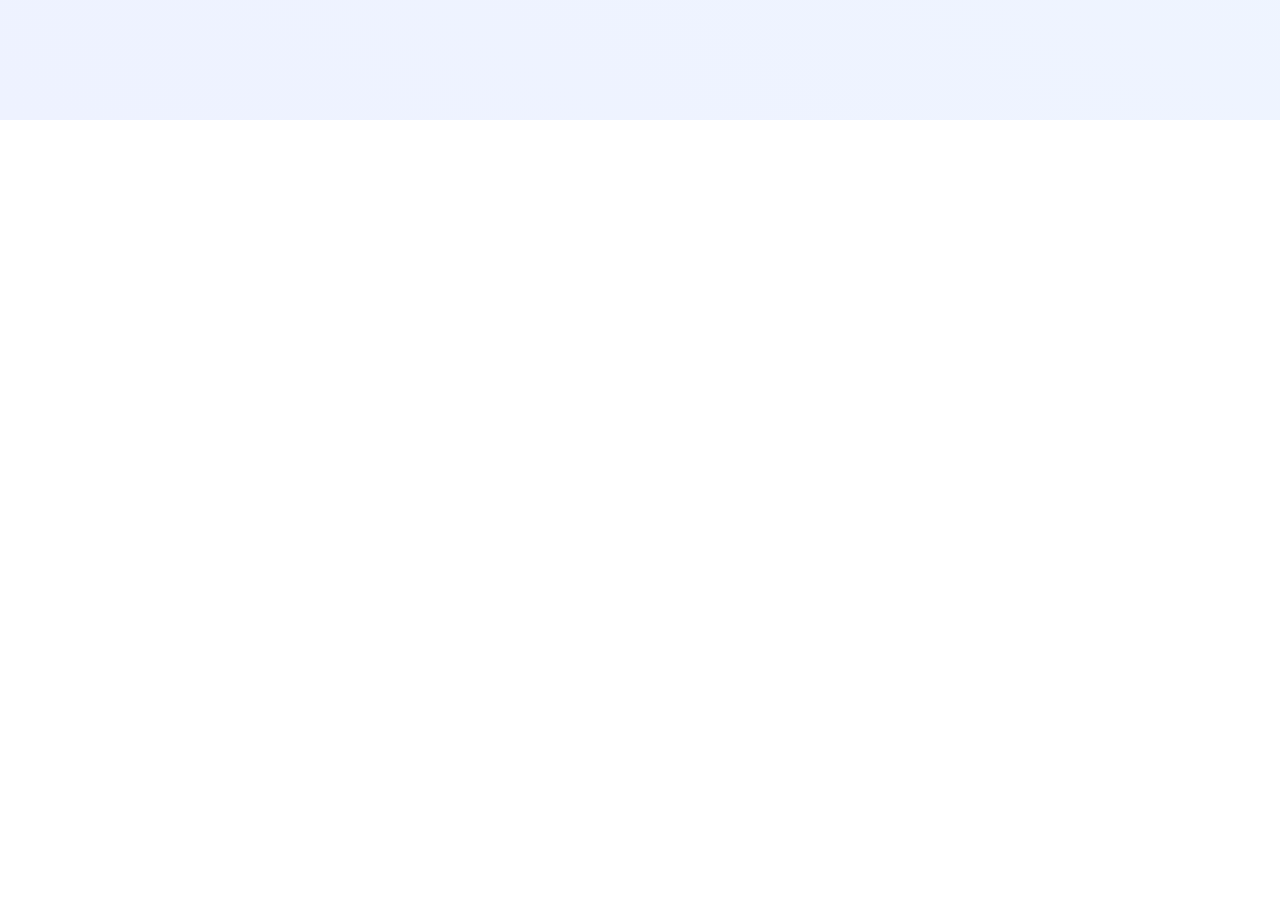
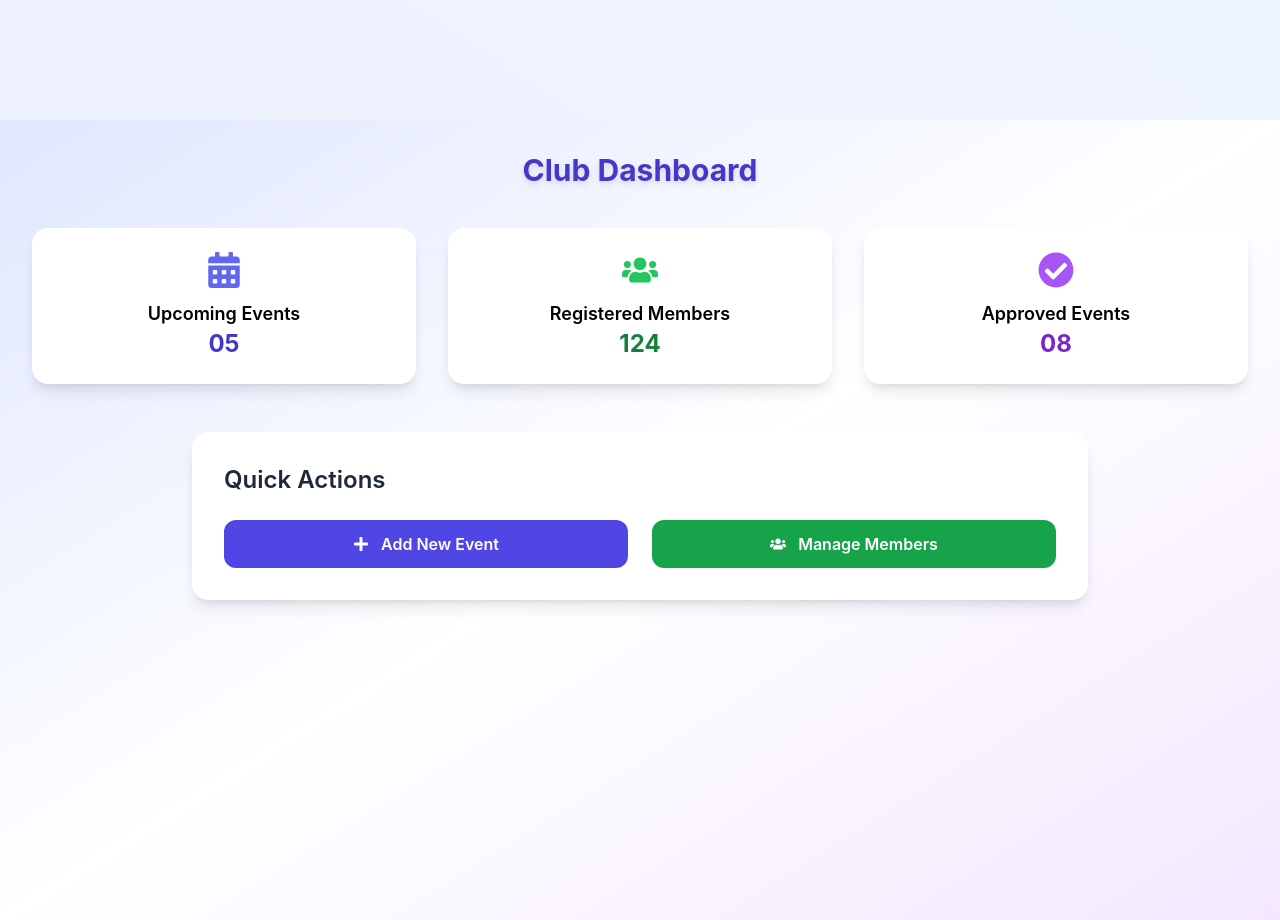
Before and after one commit to shakil-28/DIUEventsWeb, a React (Create React App) app: page /login in a window 1280 px wide. Shown: the part 3080-4000 px from the top of the page. Before the commit the page ends 3200 px from the top, so only its background shows below. Built offline with nearby package versions, Linux system fonts and the light colour scheme; no server answers; the database is empty.

Commit message:
Add ClubDashboard Page

```diff
--- a/package.json
+++ b/package.json
@@ -10,6 +10,7 @@
     "@testing-library/react": "^16.3.0",
     "@testing-library/user-event": "^13.5.0",
     "firebase": "^12.0.0",
+    "framer-motion": "^12.23.12",
     "react": "^19.1.0",
     "react-dom": "^19.1.0",
     "react-icons": "^5.5.0",
--- a/src/App.js
+++ b/src/App.js
@@ -12,6 +12,7 @@ import AdminDashboard from "./pages/AdminDashboard";
 import AdminUserManagement from "./pages/AdminUserManagement";
 import AdminPendingEvents from "./pages/AdminPendingEvents";
 import AdminApprovedEvents from "./pages/AdminApprovedEvents";
+import ClubDashboard from "./pages/ClubDashboard";
 
 function App() {
   const { user, loading } = useAuth(); // assumes useAuth provides `loading`
@@ -100,6 +101,7 @@ function App() {
       <AdminUserManagement />
       <AdminPendingEvents />
       <AdminApprovedEvents />
+      <ClubDashboard />
     </div>
   );
 }
--- /dev/null
+++ b/src/pages/ClubDashboard.js
@@ -0,0 +1,51 @@
+import React from "react";
+import { FaCalendarAlt, FaUsers, FaCheckCircle, FaPlus } from "react-icons/fa";
+
+const ClubDashboard = () => {
+  return (
+    <div className="min-h-screen bg-gradient-to-br from-indigo-100 via-white to-purple-100 p-8">
+      {/* Title */}
+      <h1 className="text-3xl font-bold text-center text-indigo-700 mb-10 drop-shadow-md">
+        Club Dashboard
+      </h1>
+
+      {/* Stats Section */}
+      <div className="grid grid-cols-1 md:grid-cols-3 gap-8 mb-12">
+        <div className="bg-white rounded-2xl shadow-lg p-6 flex flex-col items-center">
+          <FaCalendarAlt className="text-indigo-500 text-4xl mb-3" />
+          <h2 className="text-lg font-semibold">Upcoming Events</h2>
+          <p className="text-2xl font-bold text-indigo-700">05</p>
+        </div>
+
+        <div className="bg-white rounded-2xl shadow-lg p-6 flex flex-col items-center">
+          <FaUsers className="text-green-500 text-4xl mb-3" />
+          <h2 className="text-lg font-semibold">Registered Members</h2>
+          <p className="text-2xl font-bold text-green-700">124</p>
+        </div>
+
+        <div className="bg-white rounded-2xl shadow-lg p-6 flex flex-col items-center">
+          <FaCheckCircle className="text-purple-500 text-4xl mb-3" />
+          <h2 className="text-lg font-semibold">Approved Events</h2>
+          <p className="text-2xl font-bold text-purple-700">08</p>
+        </div>
+      </div>
+
+      {/* Actions Section */}
+      <div className="max-w-4xl mx-auto bg-white rounded-2xl shadow-lg p-8">
+        <h2 className="text-2xl font-semibold text-gray-800 mb-6">
+          Quick Actions
+        </h2>
+        <div className="grid grid-cols-1 md:grid-cols-2 gap-6">
+          <button className="flex items-center justify-center gap-3 bg-indigo-600 text-white px-6 py-3 rounded-xl font-semibold hover:bg-indigo-700 transition">
+            <FaPlus /> Add New Event
+          </button>
+          <button className="flex items-center justify-center gap-3 bg-green-600 text-white px-6 py-3 rounded-xl font-semibold hover:bg-green-700 transition">
+            <FaUsers /> Manage Members
+          </button>
+        </div>
+      </div>
+    </div>
+  );
+};
+
+export default ClubDashboard;
```
Also changed, not shown: 1 other file (tests, documents, lock files or other folders).
